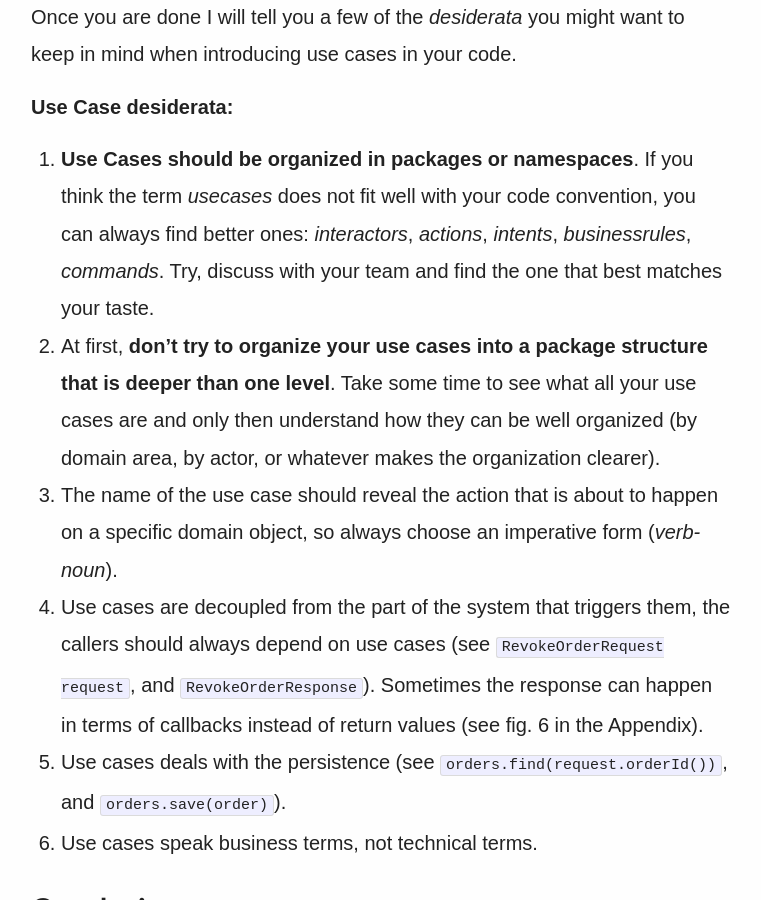
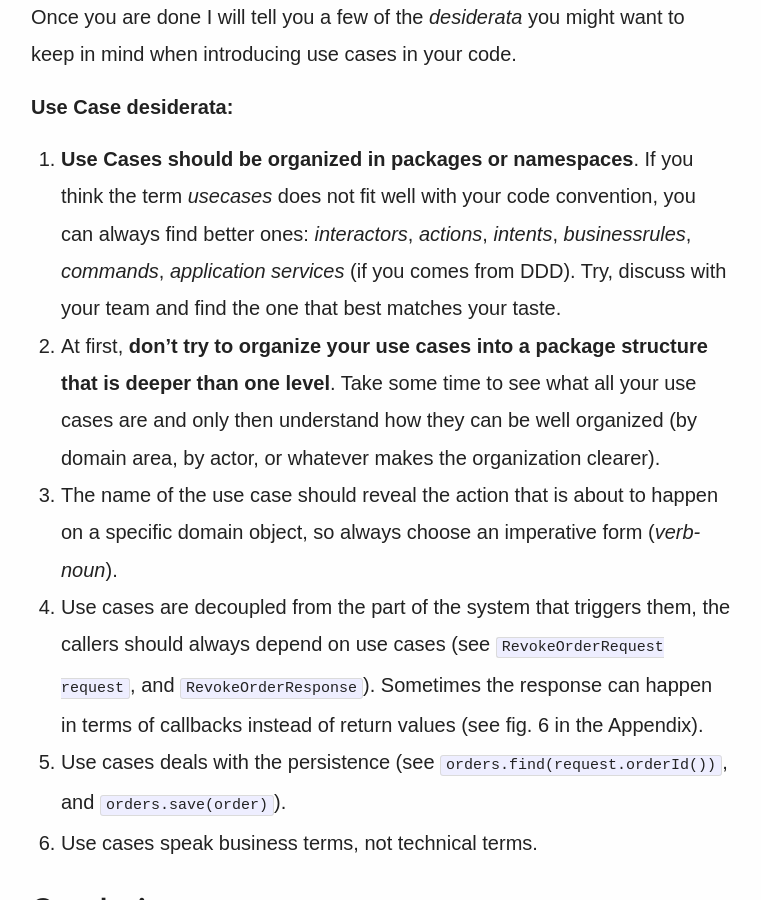
Before and after one commit to joebew42/joebew42.github.io, a Jekyll site: the page built from _posts/2021-10-23-use-cases-purpose-of-your-code.markdown, in a window 1280 px wide and 900 px high, scrolled down 5858 px. Shown: the whole window, without its empty margins (259-1020 px from the left). Built offline with Jekyll 4.4.1, drawn with Linux system fonts in a browser that asks for light colours; some web fonts are replaced.

Commit message:
Use Cases are equivalent to the Application Services of DDD

```diff
--- a/_posts/2021-10-23-use-cases-purpose-of-your-code.markdown
+++ b/_posts/2021-10-23-use-cases-purpose-of-your-code.markdown
@@ -107,7 +107,7 @@
 
 **Use Case desiderata:**
 
-1. **Use Cases should be organized in packages or namespaces**. If you think the term _usecases_ does not fit well with your code convention, you can always find better ones: _interactors_, _actions_, _intents_, _businessrules_, _commands_. Try, discuss with your team and find the one that best matches your taste.
+1. **Use Cases should be organized in packages or namespaces**. If you think the term _usecases_ does not fit well with your code convention, you can always find better ones: _interactors_, _actions_, _intents_, _businessrules_, _commands_, _application services_ (if you comes from DDD). Try, discuss with your team and find the one that best matches your taste.
 2. At first, **don't try to organize your use cases into a package structure that is deeper than one level**. Take some time to see what all your use cases are and only then understand how they can be well organized (by domain area, by actor, or whatever makes the organization clearer).
 3. The name of the use case should reveal the action that is about to happen on a specific domain object, so always choose an imperative form (_verb-noun_).
 4. Use cases are decoupled from the part of the system that triggers them, the callers should always depend on use cases (see `RevokeOrderRequest request`, and `RevokeOrderResponse`). Sometimes the response can happen in terms of callbacks instead of return values (see fig. 6 in the Appendix).
```
